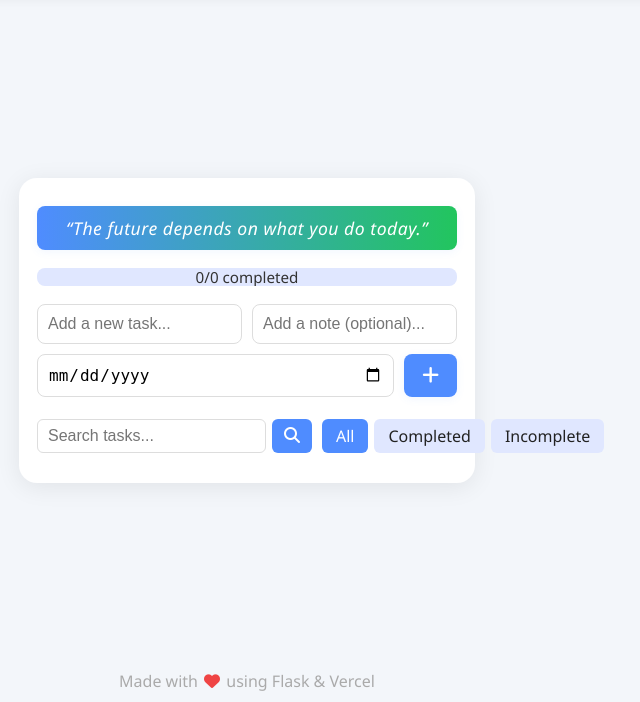
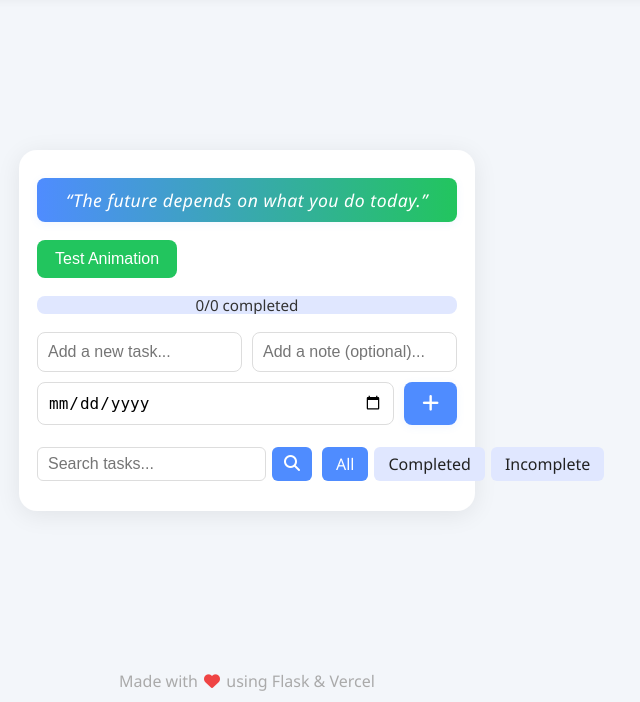
Before and after one commit to Unknown0028/first-project, a Flask app: page / in a window 1280 px wide. Shown: the part 113-815 px from the top of the page, without its empty margins (393-1033 px from the left). Run offline with Flask 3, Linux system fonts and the light colour scheme; data comes from the database, SQL or seed files in the repository; data that the repository does not hold is empty.

Commit message:
Debug: Add Test Animation button to verify JS and animation

```diff
--- a/templates/index.html
+++ b/templates/index.html
@@ -19,6 +19,7 @@
     <div class="center-outer">
       <div class="container">
         <div class="quote-bar">“{{ quote }}”</div>
+        <button id="test-anim-btn" style="margin-bottom:18px;padding:10px 18px;background:#22c55e;color:#fff;border:none;border-radius:8px;font-size:1rem;cursor:pointer;">Test Animation</button>
         <div class="progress-bar-outer">
             <div class="progress-bar-inner" style="width: {{ (completed_count/total_count*100) if total_count else 0 }}%"></div>
             <span class="progress-label">{{ completed_count }}/{{ total_count }} completed</span>
@@ -69,6 +70,16 @@
         <span>Made with <i class="fa-solid fa-heart"></i> using Flask &amp; Vercel</span>
     </footer>
     <script src="/static/main.js"></script>
+    <script>
+      document.getElementById('test-anim-btn').onclick = function() {
+        window.showToast('🎉 Animation is working!', 'success');
+        const bar = document.querySelector('.progress-bar-inner');
+        if (bar) {
+          bar.style.width = '0';
+          setTimeout(() => { bar.style.width = '100%'; }, 100);
+        }
+      };
+    </script>
     {% with messages = get_flashed_messages(with_categories=true) %}
       {% if messages %}
         <script>
```
